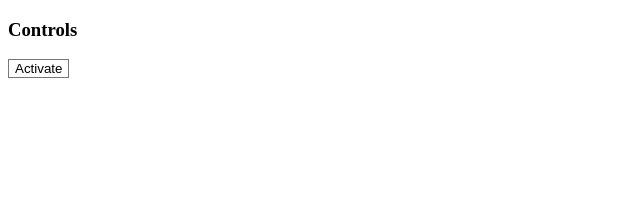
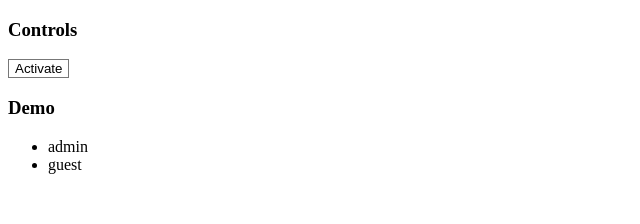
Before and after one commit to catcatpro/Angularlearning, an Angular app in the folder component-interaction/: page / in a window 1280 px wide. Shown: the top 224 px of the page, without its empty margins (0-640 px from the left). Built offline with nearby package versions, Linux system fonts and the light colour scheme.

Commit message:
使用模板link标签

```diff
--- a/component-interaction/src/app/app.component.html
+++ b/component-interaction/src/app/app.component.html
@@ -2,7 +2,7 @@
  * @Author: catcatproer
  * @Date: 2023-01-11 10:02:41
  * @LastEditors: catcatproer
- * @LastEditTime: 2023-01-28 11:16:56
+ * @LastEditTime: 2023-01-28 11:29:47
  * @FilePath: \component-interaction\src\app\app.component.html
  * @Description:
  *
@@ -12,7 +12,8 @@
 <!-- <app-name-parent></app-name-parent> -->
 
 <!-- <app-version-parent></app-version-parent> -->
-
 <router-outlet></router-outlet>
 
 <app-user-controls></app-user-controls>
+
+<app-user-team></app-user-team>
--- a/component-interaction/src/app/app.module.ts
+++ b/component-interaction/src/app/app.module.ts
@@ -2,7 +2,7 @@
  * @Author: catcatproer
  * @Date: 2023-01-11 10:02:41
  * @LastEditors: catcatproer
- * @LastEditTime: 2023-01-28 11:15:05
+ * @LastEditTime: 2023-01-28 11:29:13
  * @FilePath: \component-interaction\src\app\app.module.ts
  * @Description:
  *
@@ -26,6 +26,7 @@ import { CountdownTimerComponent } from './countdown-timer.component';
 import { AstronautComponent } from './astronaut.component';
 import { MissionControlComponent } from './missioncontrol.component';
 import { UserControlsComponent } from './user-controls.component';
+import { UserTeamComponent } from './user-team.component';
 @NgModule({
   declarations: [
     AppComponent,
@@ -41,7 +42,8 @@ import { UserControlsComponent } from './user-controls.component';
     CountdownTimerComponent,
     MissionControlComponent,
     AstronautComponent,
-    UserControlsComponent
+    UserControlsComponent,
+    UserTeamComponent,
   ],
   imports: [
     BrowserModule,
--- /dev/null
+++ b/component-interaction/src/app/user-team.component.ts
@@ -0,0 +1,28 @@
+/*
+ * @Author: catcatproer
+ * @Date: 2023-01-28 11:22:01
+ * @LastEditors: catcatproer
+ * @LastEditTime: 2023-01-28 11:31:03
+ * @FilePath: \component-interaction\src\app\user-team.component.ts
+ * @Description:
+ *
+ * Copyright (c) 2023 by catcatproer, All Rights Reserved.
+ */
+import { Component } from "@angular/core";
+
+@Component({
+    selector: 'app-user-team',
+    template: `
+        <link rel="stylesheet" href="../assets/user-team.component.css">
+        <h3>Demo</h3>
+        <ul>
+            <li *ngFor="let member of teams">
+                {{ member }}
+            </li>
+        </ul>
+    `
+})
+
+export class UserTeamComponent{
+    teams: string[] = ["admin", "guest"]
+}
--- /dev/null
+++ b/component-interaction/src/assets/user-team.component.css
@@ -0,0 +1,13 @@
+ul{
+    list-style: none;
+    font-size: 24px;
+}
+
+
+ul > li{
+    background-color: #dfe6e9;
+    margin-bottom: 8px;
+    padding:8px 12px;
+    border-radius: 12px;
+    font-size: 16px;
+}
```
